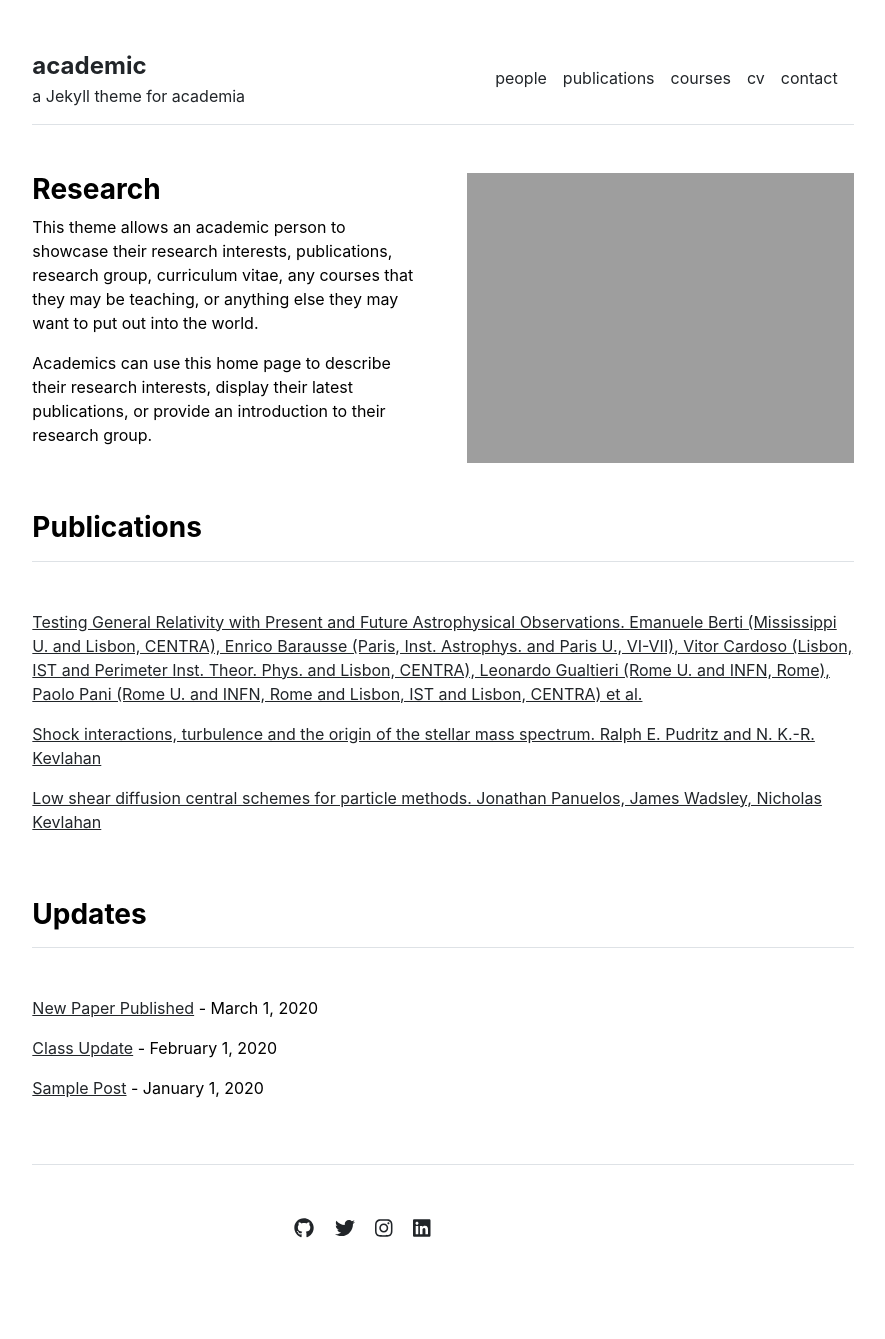
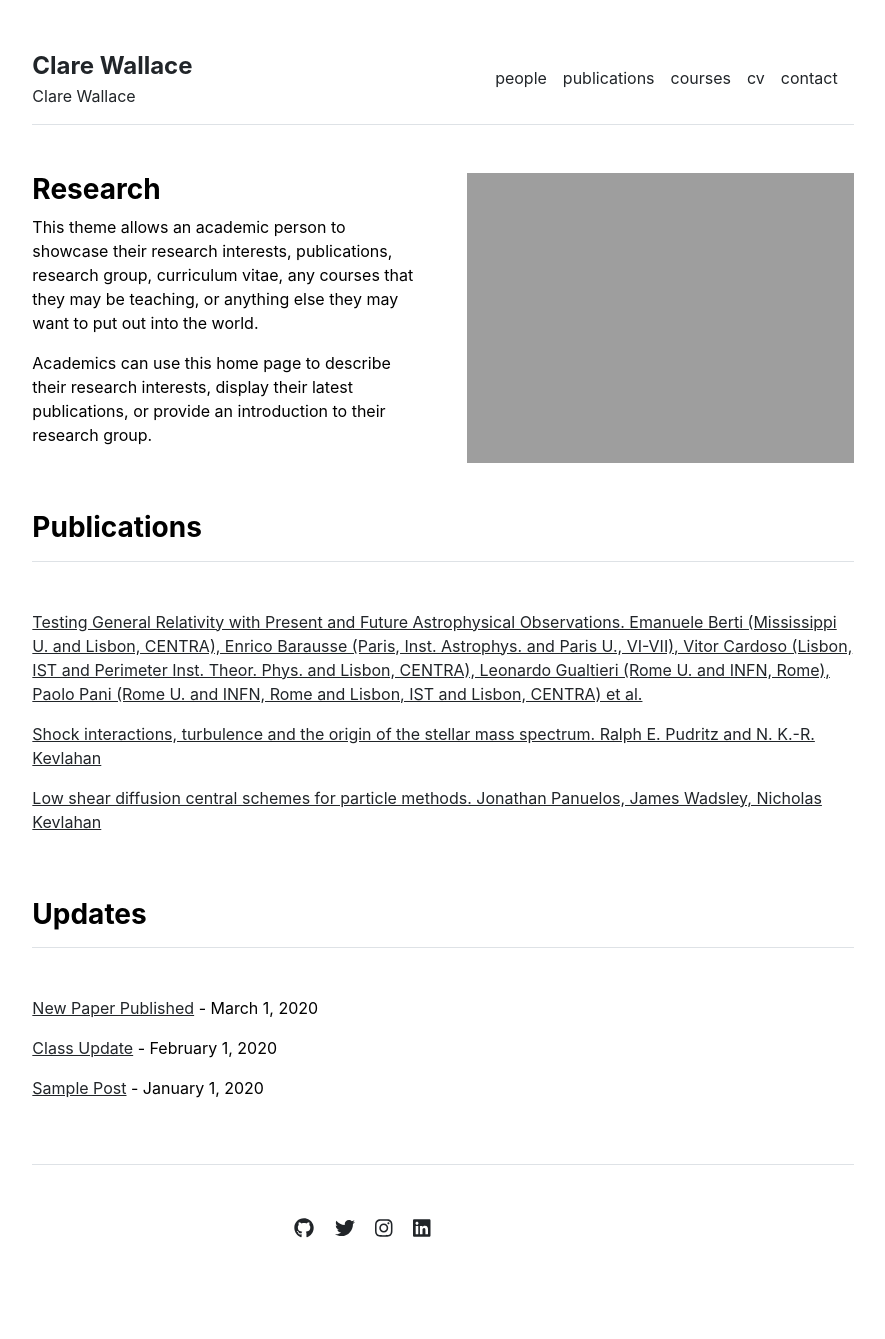
Before and after one commit to CWallace23/cwallace23.github.io, a Jekyll site: the page built from index.md, in a window 1280 px wide. Shown: the whole page, without its empty margins (197-1082 px from the left). Built offline with Jekyll 4.4.1, drawn with Linux system fonts in a browser that asks for light colours.

Commit message:
Update _config.yml

```diff
--- a/_config.yml
+++ b/_config.yml
@@ -1,4 +1,4 @@
 url: "" # the base hostname & protocol for your site, e.g. http://example.com
 baseurl: "" # the subpath of your site, e.g. /blog
-title: "academic" # the name of your site, e.g. ACME Corp.
-description: "a Jekyll theme for academia"
+title: "Clare Wallace" # the name of your site, e.g. ACME Corp.
+description: "Clare Wallace"
```
